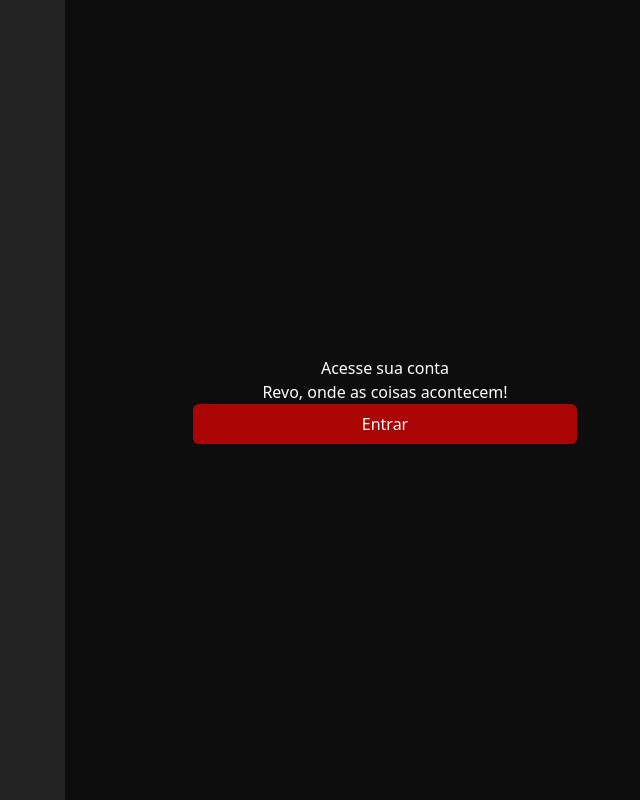
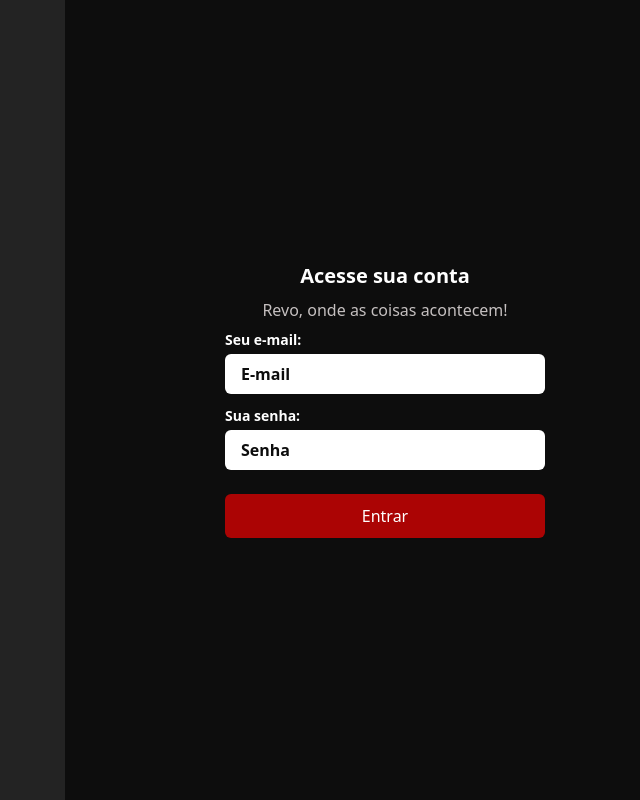
Before and after one commit to mauFade/revo-ui, a Next.js app: page / in a window 1280 px wide. Shown: the whole page, without its empty margins (575-1215 px from the left). Built offline with nearby package versions, Linux system fonts and the light colour scheme.

Commit message:
feat: finish login page

```diff
--- a/src/pages/index.tsx
+++ b/src/pages/index.tsx
@@ -1,12 +1,15 @@
-import { FC, FormEvent } from "react";
+import { FC, FormEvent, useState } from "react";
 import { HeadPage } from "@commons/components/modules/Head";
 import Form from "@commons/components/modules/Form";
 import Button from "@commons/components/modules/Button";
 
 const Home: FC = () => {
+  const [email, setEmail] = useState<string>("");
+  const [password, setPassword] = useState<string>("");
+
   const handleSubmit = (e: FormEvent<HTMLFormElement>) => {
     e.preventDefault();
-    console.log("AEHO");
+    console.log({ email, password });
   };
 
   return (
@@ -16,12 +19,36 @@
       <div className="flex flex-row h-screen w-screen">
         <div className="h-full w-2/4"></div>
         <div className="flex flex-col justify-center items-center bg-themeBlack h-full w-2/4">
-          <h1>Acesse sua conta</h1>
-          <h3>Revo, onde as coisas acontecem!</h3>
-          <form onSubmit={handleSubmit} className="w-3/5">
+          <h1 className="font-extrabold text-xl pb-2">Acesse sua conta</h1>
+          <h3 className="font-light text-themeMetal pb-2">
+            Revo, onde as coisas acontecem!
+          </h3>
+          <form onSubmit={handleSubmit} className="w-2/4">
+            <label className="flex flex-col pb-3">
+              <span className="font-semibold text-sm pb-1">Seu e-mail:</span>
+              <input
+                type="email"
+                placeholder="E-mail"
+                value={email}
+                onChange={(e) => setEmail(e.target.value)}
+                className="focus:outline-none text-themeBlack font-semibold h-10 rounded-md pl-4 placeholder:text-themeBlack"
+              />
+            </label>
+
+            <label className="flex flex-col pb-6">
+              <span className="font-semibold text-sm pb-1">Sua senha:</span>
+              <input
+                type="password"
+                placeholder="Senha"
+                value={password}
+                onChange={(e) => setPassword(e.target.value)}
+                className="focus:outline-none text-themeBlack font-semibold h-10 rounded-md pl-4 placeholder:text-themeBlack"
+              />
+            </label>
+
             <button
               type="submit"
-              className="w-full bg-themeRed h-10 rounded-md hover:bg-themeDarkerRed transition-colors"
+              className="w-full bg-themeRed h-11 rounded-md hover:bg-themeDarkerRed transition-colors"
             >
               Entrar
             </button>
```
